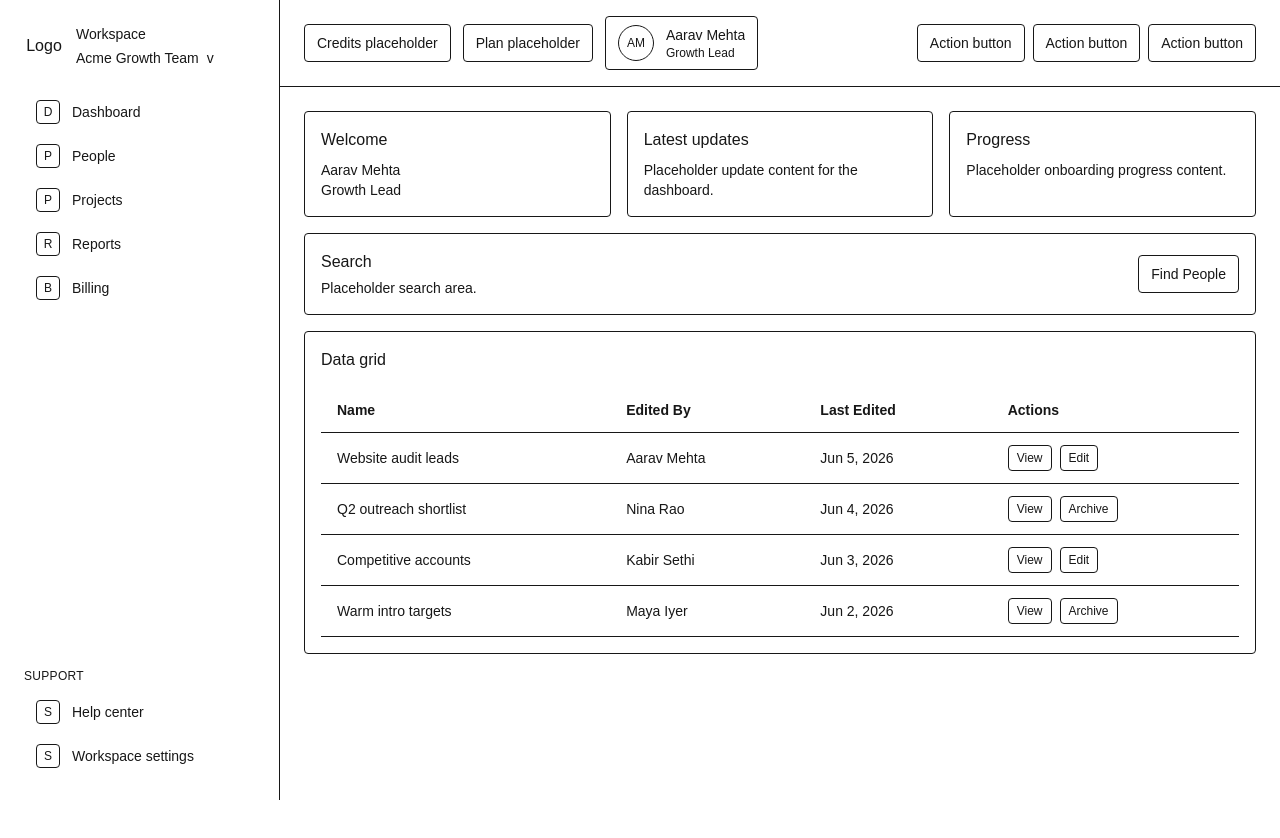
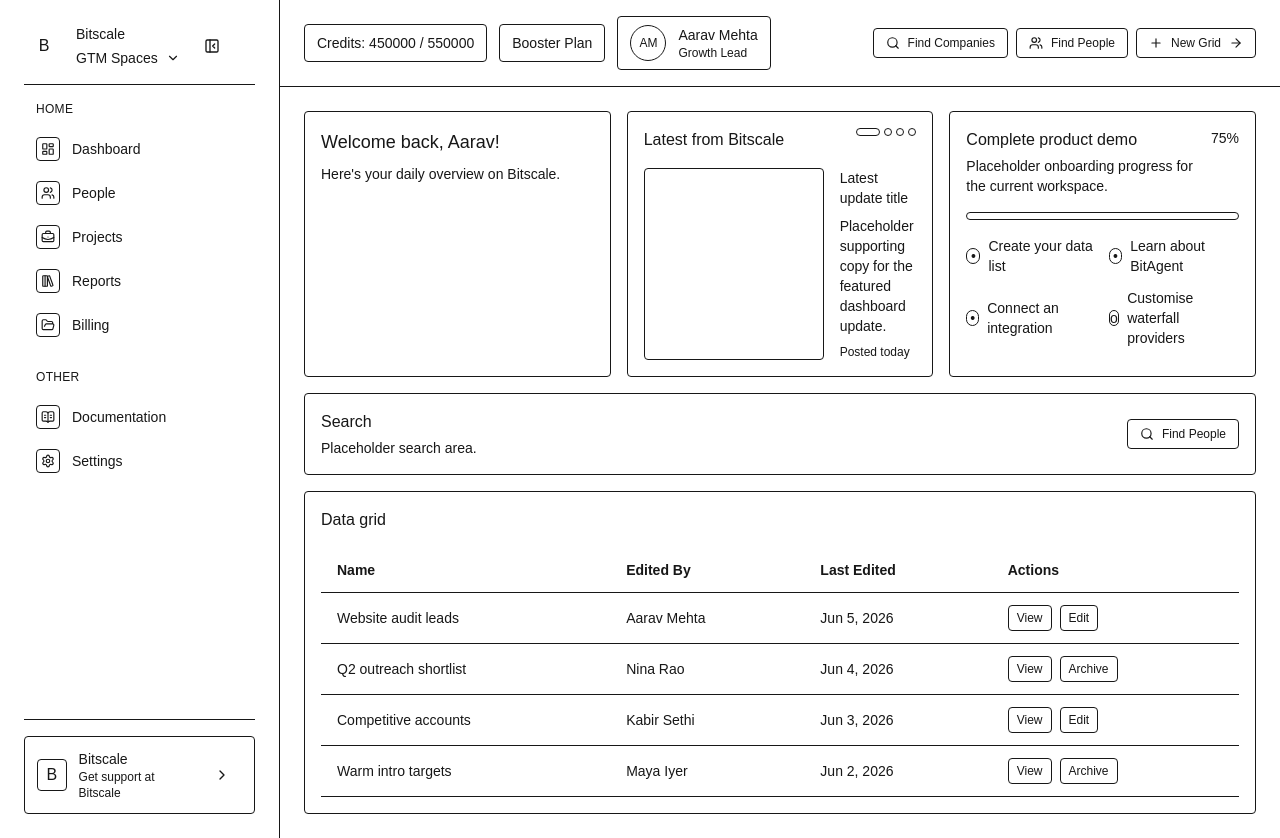
Before and after one commit to Naseeb7/saas-dashboard, a Next.js app: page / in a window 1280 px wide. Before the commit the page ends 800 px from the top, so only its background shows below. Built offline with nearby package versions, Linux system fonts and the light colour scheme.

Commit message:
feat: add reusable button and collapsible sidebar

```diff
--- a/components/dashboard/latest-update-card.tsx
+++ b/components/dashboard/latest-update-card.tsx
@@ -1,10 +1,27 @@
 export function LatestUpdateCard() {
   return (
     <section aria-labelledby="latest-update-heading" className="rounded border p-4">
-      <h2 id="latest-update-heading" className="text-base font-medium">
-        Latest updates
-      </h2>
-      <p className="mt-2 text-sm">Placeholder update content for the dashboard.</p>
+      <div className="flex items-start justify-between gap-3">
+        <h2 id="latest-update-heading" className="text-base font-medium">
+          Latest from Bitscale
+        </h2>
+        <div aria-hidden="true" className="flex items-center gap-1">
+          <span className="h-2 w-6 rounded-full border" />
+          <span className="h-2 w-2 rounded-full border" />
+          <span className="h-2 w-2 rounded-full border" />
+          <span className="h-2 w-2 rounded-full border" />
+        </div>
+      </div>
+      <article className="mt-4 grid gap-4 md:grid-cols-[180px_minmax(0,1fr)]">
+        <div aria-hidden="true" className="min-h-32 rounded border" />
+        <div className="space-y-2">
+          <h3 className="text-sm font-medium">Latest update title</h3>
+          <p className="text-sm">
+            Placeholder supporting copy for the featured dashboard update.
+          </p>
+          <p className="text-xs">Posted today</p>
+        </div>
+      </article>
     </section>
   );
 }
--- a/components/dashboard/progress-card.tsx
+++ b/components/dashboard/progress-card.tsx
@@ -1,10 +1,63 @@
+const checklistItems = [
+  {
+    id: "create-list",
+    label: "Create your data list",
+    completed: true,
+  },
+  {
+    id: "learn-bitagent",
+    label: "Learn about BitAgent",
+    completed: true,
+  },
+  {
+    id: "connect-integration",
+    label: "Connect an integration",
+    completed: true,
+  },
+  {
+    id: "customise-provider",
+    label: "Customise waterfall providers",
+    completed: false,
+  },
+];
+
 export function ProgressCard() {
   return (
     <section aria-labelledby="progress-heading" className="rounded border p-4">
-      <h2 id="progress-heading" className="text-base font-medium">
-        Progress
-      </h2>
-      <p className="mt-2 text-sm">Placeholder onboarding progress content.</p>
+      <div className="flex items-start justify-between gap-3">
+        <div>
+          <h2 id="progress-heading" className="text-base font-medium">
+            Complete product demo
+          </h2>
+          <p className="mt-1 text-sm">
+            Placeholder onboarding progress for the current workspace.
+          </p>
+        </div>
+        <p className="text-sm" aria-label="Progress percent">
+          75%
+        </p>
+      </div>
+
+      <div className="mt-4" aria-label="Progress bar placeholder">
+        <div
+          role="progressbar"
+          aria-valuemin={0}
+          aria-valuemax={100}
+          aria-valuenow={75}
+          className="h-2 rounded border"
+        />
+      </div>
+
+      <ul className="mt-4 grid gap-3 sm:grid-cols-2">
+        {checklistItems.map((item) => (
+          <li key={item.id} className="flex items-center gap-2 text-sm">
+            <span aria-hidden="true" className="inline-flex h-4 w-4 items-center justify-center rounded-full border">
+              {item.completed ? "•" : "o"}
+            </span>
+            <span>{item.label}</span>
+          </li>
+        ))}
+      </ul>
     </section>
   );
 }
--- a/components/dashboard/search-section.tsx
+++ b/components/dashboard/search-section.tsx
@@ -1,4 +1,8 @@
 "use client";
+
+import { Search } from "lucide-react";
+
+import { Button } from "@/components/shared/button";
 
 interface SearchSectionProps {
   onOpenFindPeople: () => void;
@@ -14,13 +18,15 @@
           </h2>
           <p className="mt-1 text-sm">Placeholder search area.</p>
         </div>
-        <button
+        <Button
           type="button"
+          variant="secondary"
+          size="sm"
+          leftIcon={<Search size={14} />}
           onClick={onOpenFindPeople}
-          className="rounded border px-3 py-2 text-sm"
         >
           Find People
-        </button>
+        </Button>
       </div>
     </section>
   );
--- a/components/dashboard/welcome-card.tsx
+++ b/components/dashboard/welcome-card.tsx
@@ -3,11 +3,12 @@
 export function WelcomeCard() {
   return (
     <section aria-labelledby="welcome-heading" className="rounded border p-4">
-      <h2 id="welcome-heading" className="text-base font-medium">
-        Welcome
+      <h2 id="welcome-heading" className="text-lg font-medium">
+        Welcome back, {currentUser.name.split(" ")[0]}!
       </h2>
-      <p className="mt-2 text-sm">{currentUser.name}</p>
-      <p className="text-sm">{currentUser.role}</p>
+      <p className="mt-2 text-sm">
+        Here&apos;s your daily overview on Bitscale.
+      </p>
     </section>
   );
 }
--- a/components/layout/app-shell.tsx
+++ b/components/layout/app-shell.tsx
@@ -1,17 +1,32 @@
-import type { ReactNode } from "react";
+"use client";
+
+import { useState, type ReactNode } from "react";
 
 import { Header } from "@/components/layout/header";
 import { Sidebar } from "@/components/layout/sidebar";
+import { cn } from "@/lib/utils";
 
 interface AppShellProps {
   children: ReactNode;
 }
 
 export function AppShell({ children }: AppShellProps) {
+  const [isSidebarCollapsed, setIsSidebarCollapsed] = useState(false);
+
   return (
     <div className="min-h-screen">
-      <div className="mx-auto grid min-h-screen max-w-screen-2xl lg:grid-cols-[280px_minmax(0,1fr)]">
-        <Sidebar />
+      <div
+        className={cn(
+          "mx-auto grid min-h-screen max-w-screen-2xl",
+          isSidebarCollapsed
+            ? "lg:grid-cols-[88px_minmax(0,1fr)]"
+            : "lg:grid-cols-[280px_minmax(0,1fr)]",
+        )}
+      >
+        <Sidebar
+          collapsed={isSidebarCollapsed}
+          onToggleCollapse={() => setIsSidebarCollapsed((current) => !current)}
+        />
         <div className="flex min-w-0 flex-col">
           <Header />
           <main id="main-content" className="min-w-0 flex-1">
--- a/components/layout/header.tsx
+++ b/components/layout/header.tsx
@@ -1,3 +1,8 @@
+"use client";
+
+import { ArrowRight, Plus, Search, Users } from "lucide-react";
+
+import { Button } from "@/components/shared/button";
 import { currentUser } from "@/data/users";
 
 export function Header() {
@@ -6,10 +11,10 @@
       <div className="flex flex-wrap items-center justify-between gap-4 px-4 py-4 lg:px-6">
         <div className="flex flex-wrap items-center gap-3">
           <div className="rounded border px-3 py-2 text-sm">
-            Credits placeholder
+            Credits: 450000 / 550000
           </div>
           <div className="rounded border px-3 py-2 text-sm">
-            Plan placeholder
+            Booster Plan
           </div>
           <div className="flex items-center gap-3 rounded border px-3 py-2">
             <div
@@ -26,15 +31,15 @@
         </div>
 
         <div className="flex flex-wrap items-center gap-2">
-          <button type="button" className="rounded border px-3 py-2 text-sm">
-            Action button
-          </button>
-          <button type="button" className="rounded border px-3 py-2 text-sm">
-            Action button
-          </button>
-          <button type="button" className="rounded border px-3 py-2 text-sm">
-            Action button
-          </button>
+          <Button variant="secondary" size="sm" leftIcon={<Search size={14} />}>
+            Find Companies
+          </Button>
+          <Button variant="secondary" size="sm" leftIcon={<Users size={14} />}>
+            Find People
+          </Button>
+          <Button variant="primary" size="sm" leftIcon={<Plus size={14} />} rightIcon={<ArrowRight size={14} />}>
+            New Grid
+          </Button>
         </div>
       </div>
     </header>
--- a/components/layout/sidebar.tsx
+++ b/components/layout/sidebar.tsx
@@ -1,87 +1,238 @@
+"use client";
+
 import Link from "next/link";
+import type { ReactNode } from "react";
+import {
+  BookOpenText,
+  BriefcaseBusiness,
+  ChevronDown,
+  ChevronRight,
+  FolderOpen,
+  LifeBuoy,
+  LayoutDashboard,
+  LibraryBig,
+  PanelLeftClose,
+  PanelLeftOpen,
+  Settings,
+  Users,
+} from "lucide-react";
 
-import { primaryNavigation, supportNavigation } from "@/data/navigation";
+import { Button } from "@/components/shared/button";
+import { primaryNavigation } from "@/data/navigation";
 import { cn } from "@/lib/utils";
+import type { NavigationIcon } from "@/types/navigation";
 
-export function Sidebar() {
+interface SidebarProps {
+  collapsed: boolean;
+  onToggleCollapse: () => void;
+}
+
+export function Sidebar({ collapsed, onToggleCollapse }: SidebarProps) {
   return (
     <aside
       aria-label="Sidebar navigation"
       className="hidden border-r md:flex md:flex-col"
     >
-      <div className="flex h-full min-h-screen w-full flex-col gap-6 p-4 lg:p-6">
-        <div className="flex items-center gap-3">
+      <div
+        className={cn(
+          "flex h-full min-h-screen w-full flex-col",
+          collapsed ? "p-3" : "p-4 lg:p-6",
+        )}
+      >
+        <div
+          className={cn(
+            "flex items-center gap-3 border-b pb-4",
+            collapsed && "justify-between",
+          )}
+        >
           <div
             aria-hidden="true"
             className="flex h-10 w-10 items-center justify-center rounded"
           >
-            Logo
+            B
           </div>
-          <div className="min-w-0">
-            <p className="truncate text-sm font-medium">Workspace</p>
+          <div className={cn("min-w-0", collapsed && "sr-only")}>
+            <p className="truncate text-sm font-medium">Bitscale</p>
             <button
               type="button"
               aria-label="Select workspace"
               className="mt-1 flex w-full items-center justify-between gap-2 text-left text-sm"
             >
-              <span className="truncate">Acme Growth Team</span>
-              <span aria-hidden="true">v</span>
+              <span className="truncate">GTM Spaces</span>
+              <ChevronDown aria-hidden="true" size={14} />
             </button>
           </div>
+          <Button
+            type="button"
+            variant="ghost"
+            size="sm"
+            onClick={onToggleCollapse}
+            aria-label={collapsed ? "Expand sidebar" : "Collapse sidebar"}
+          >
+            {collapsed ? <PanelLeftOpen size={16} /> : <PanelLeftClose size={16} />}
+          </Button>
         </div>
 
-        <nav aria-label="Primary navigation" className="flex-1">
-          <ul className="space-y-1">
+        <nav aria-label="Primary navigation" className="flex-1 py-4">
+          <SidebarGroup title="Home" collapsed={collapsed}>
             {primaryNavigation.map((item) => (
-              <li key={item.id}>
+              <SidebarNavItem key={item.id} item={item} collapsed={collapsed} />
+            ))}
+          </SidebarGroup>
+
+          <SidebarGroup title="Other" collapsed={collapsed} className="mt-6">
+            <SidebarNavLink
+              href="/documentation"
+              label="Documentation"
+              icon="documentation"
+              collapsed={collapsed}
+            />
+            <SidebarNavLink
+              href="/settings"
+              label="Settings"
+              icon="settings"
+              collapsed={collapsed}
+            />
+          </SidebarGroup>
+        </nav>
+
+        <section aria-label="Support section" className="mt-auto border-t pt-4">
+          <div
+            className={cn(
+              "flex items-center gap-3 rounded border p-3",
+              collapsed && "justify-center",
+            )}
+          >
+            <div
+              aria-hidden="true"
+              className="flex h-8 w-8 items-center justify-center rounded border"
+            >
+              B
+            </div>
+            <div className={cn("min-w-0", collapsed && "sr-only")}>
+              <p className="text-sm font-medium">Bitscale</p>
+              <p className="text-xs">Get support at Bitscale</p>
+            </div>
+            <Button
+              type="button"
+              variant="ghost"
+              size="sm"
+              className={cn("ml-auto", collapsed && "sr-only")}
+              aria-label="Open support details"
+            >
+              <ChevronRight size={16} />
+            </Button>
+          </div>
+        </section>
+      </div>
+    </aside>
+  );
+}
+
+function SidebarGroup({
+  title,
+  children,
+  collapsed,
+  className,
+}: {
+  title: string;
+  children: ReactNode;
+  collapsed: boolean;
+  className?: string;
+}) {
+  return (
+    <section className={className}>
+      <h2
+        className={cn(
+          "mb-3 px-3 text-xs font-medium uppercase tracking-wide",
+          collapsed && "sr-only",
+        )}
+      >
+        {title}
+      </h2>
+      <ul className="space-y-1">{children}</ul>
+    </section>
+  );
+}
+
+function SidebarNavItem({
+  item,
+  collapsed,
+}: {
+  item: {
+    id: string;
+    label: string;
+    href: string;
+    icon: NavigationIcon;
+    isActive?: boolean;
+    badge?: string;
+  };
+  collapsed: boolean;
+}) {
+  return (
+    <li>
+      <SidebarNavLink
+        href={item.href}
+        label={item.label}
+        icon={item.icon}
+        collapsed={collapsed}
+        active={item.isActive}
+        badge={item.badge}
+      />
+    </li>
+  );
+}
+
+function SidebarNavLink({
+  href,
+  label,
+  icon,
+  collapsed,
+  active,
+  badge,
+}: {
+  href: string;
+  label: string;
+  icon: NavigationIcon | "documentation";
+  collapsed: boolean;
+  active?: boolean;
+  badge?: string;
+}) {
+  const Icon = sidebarIcons[icon];
+
+  return (
     <Link
-                  href={item.href}
-                  aria-current={item.isActive ? "page" : undefined}
+      href={href}
+      aria-current={active ? "page" : undefined}
       className={cn(
         "flex items-center gap-3 rounded px-3 py-2 text-sm",
-                    item.isActive ? "font-medium" : "font-normal",
+        active ? "font-medium" : "font-normal",
+        collapsed && "justify-center px-2",
       )}
     >
       <span
         aria-hidden="true"
         className="flex h-6 w-6 items-center justify-center rounded border text-xs"
       >
-                    {item.icon.slice(0, 1).toUpperCase()}
+        <Icon size={14} />
       </span>
-                  <span className="truncate">{item.label}</span>
-                  {item.badge ? (
-                    <span className="ml-auto text-xs">{item.badge}</span>
+      <span className={cn("truncate", collapsed && "sr-only")}>{label}</span>
+      {badge ? (
+        <span className={cn("ml-auto text-xs", collapsed && "sr-only")}>
+          {badge}
+        </span>
       ) : null}
     </Link>
-              </li>
-            ))}
-          </ul>
-        </nav>
-
-        <section aria-label="Support links">
-          <h2 className="mb-2 text-xs font-medium uppercase tracking-wide">
-            Support
-          </h2>
-          <ul className="space-y-1">
-            {supportNavigation.map((item) => (
-              <li key={item.id}>
-                <Link
-                  href={item.href}
-                  className="flex items-center gap-3 rounded px-3 py-2 text-sm"
-                >
-                  <span
-                    aria-hidden="true"
-                    className="flex h-6 w-6 items-center justify-center rounded border text-xs"
-                  >
-                    {item.icon.slice(0, 1).toUpperCase()}
-                  </span>
-                  <span className="truncate">{item.label}</span>
-                </Link>
-              </li>
-            ))}
-          </ul>
-        </section>
-      </div>
-    </aside>
   );
 }
+
+const sidebarIcons: Record<NavigationIcon | "documentation", typeof LayoutDashboard> = {
+  dashboard: LayoutDashboard,
+  people: Users,
+  projects: BriefcaseBusiness,
+  reports: LibraryBig,
+  billing: FolderOpen,
+  support: LifeBuoy,
+  settings: Settings,
+  documentation: BookOpenText,
+};
--- /dev/null
+++ b/components/shared/button.tsx
@@ -0,0 +1,68 @@
+"use client";
+
+import type { ButtonHTMLAttributes, ReactNode } from "react";
+import { forwardRef } from "react";
+
+import { cn } from "@/lib/utils";
+
+export type ButtonVariant = "primary" | "secondary" | "ghost";
+export type ButtonSize = "sm" | "md" | "lg";
+
+export interface ButtonProps extends ButtonHTMLAttributes<HTMLButtonElement> {
+  variant?: ButtonVariant;
+  size?: ButtonSize;
+  leftIcon?: ReactNode;
+  rightIcon?: ReactNode;
+  loading?: boolean;
+}
+
+const variantClasses: Record<ButtonVariant, string> = {
+  primary: "border",
+  secondary: "border",
+  ghost: "border-transparent",
+};
+
+const sizeClasses: Record<ButtonSize, string> = {
+  sm: "px-3 py-1.5 text-xs",
+  md: "px-4 py-2 text-sm",
+  lg: "px-5 py-3 text-sm",
+};
+
+export const Button = forwardRef<HTMLButtonElement, ButtonProps>(function Button(
+  {
+    variant = "primary",
+    size = "md",
+    leftIcon,
+    rightIcon,
+    loading = false,
+    disabled,
+    className,
+    children,
+    type = "button",
+    ...props
+  },
+  ref,
+) {
+  const isDisabled = disabled || loading;
+
+  return (
+    <button
+      ref={ref}
+      type={type}
+      disabled={isDisabled}
+      aria-busy={loading || undefined}
+      className={cn(
+        "inline-flex items-center justify-center gap-2 rounded",
+        variantClasses[variant],
+        sizeClasses[size],
+        isDisabled && "opacity-50",
+        className,
+      )}
+      {...props}
+    >
+      {loading ? <span aria-hidden="true">...</span> : leftIcon}
+      <span>{children}</span>
+      {rightIcon}
+    </button>
+  );
+});
--- a/package.json
+++ b/package.json
@@ -9,6 +9,7 @@
     "lint": "eslint"
   },
   "dependencies": {
+    "lucide-react": "^1.17.0",
     "next": "16.2.7",
     "react": "19.2.4",
     "react-dom": "19.2.4"
```
Also changed, not shown: 2 other files (tests, documents, lock files or other folders). Lines whose indentation alone changed are shown as unchanged.
